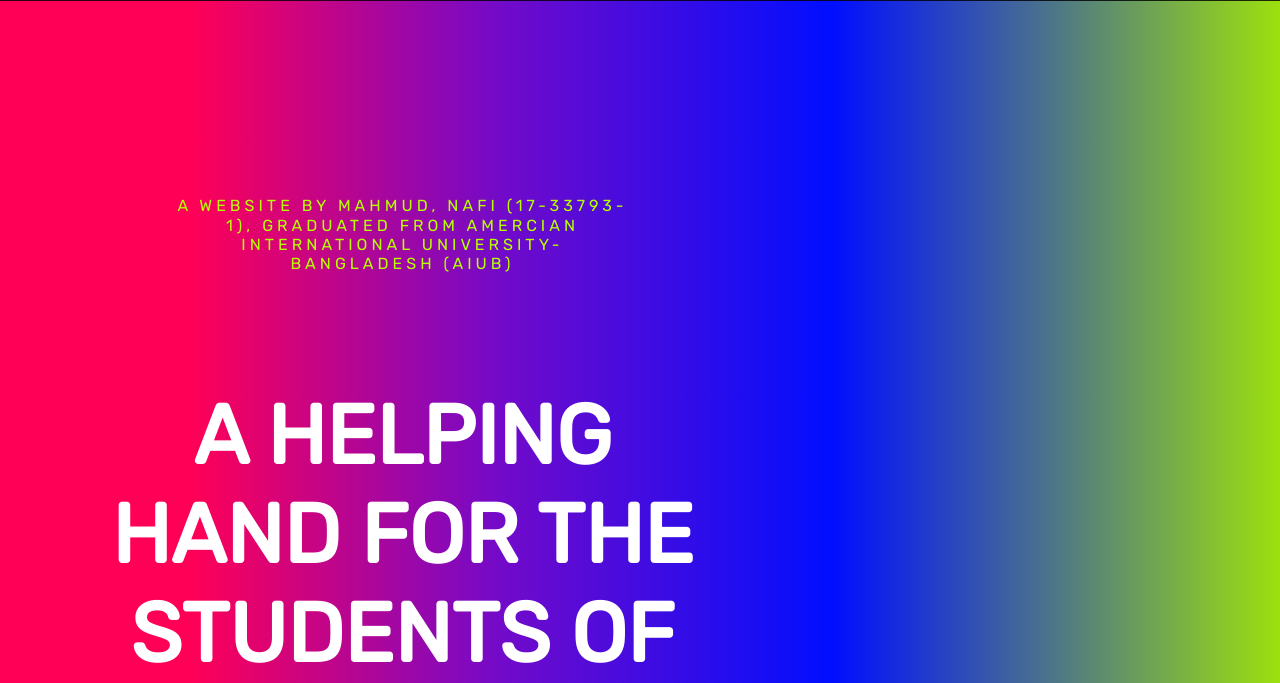
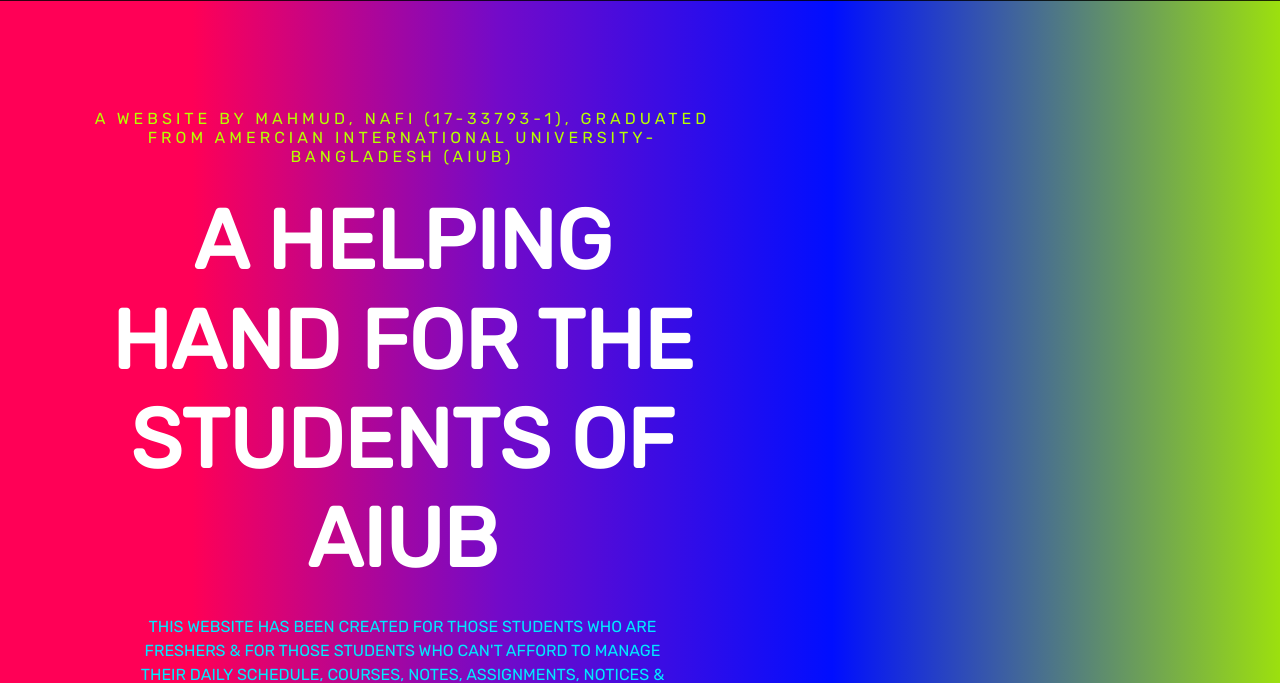
Before and after one commit to sourcebd/nafi.com, a PHP site: page / in a window 1280 px wide. Shown: the part 115-798 px from the top of the page. Run offline with PHP 8.4, Linux system fonts and the light colour scheme; some web fonts are replaced.

Commit message:
Update Style.css

```diff
--- a/Style.css
+++ b/Style.css
@@ -88,7 +88,7 @@ header .container .col-md-7 {
 }
 
 header .container .col-md-7 h6 {
-  padding: 10vmin;
+  padding: 1vmin;
   letter-spacing: 4px;
 }
 
```
